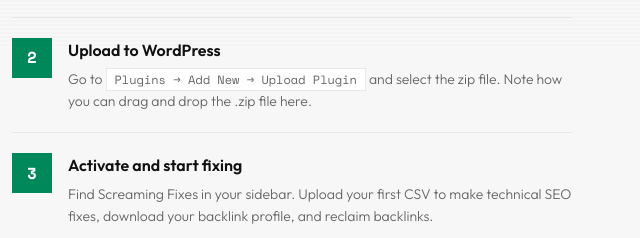
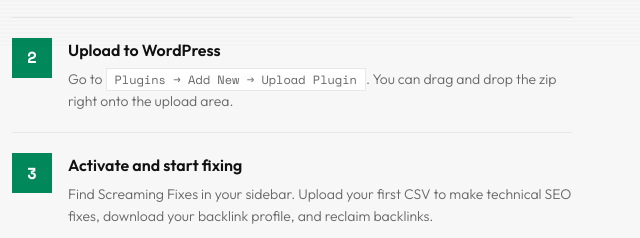
Before and after one commit to backofnapkin/screaming-fixes, a plain HTML site: page public/download/index.html in a window 1280 px wide. Shown: the part 752-990 px from the top of the page, 348-988 px from the left. Drawn offline with nearby package versions, Linux system fonts and the light colour scheme.

Commit message:
Improve step 2 wording on download page

```diff
--- a/public/download/index.html
+++ b/public/download/index.html
@@ -546,7 +546,7 @@
         <div class="step-num">2</div>
         <div>
           <h3>Upload to WordPress</h3>
-          <p>Go to <code>Plugins &rarr; Add New &rarr; Upload Plugin</code> and select the zip file. Note how you can drag and drop the .zip file here.</p>
+          <p>Go to <code>Plugins &rarr; Add New &rarr; Upload Plugin</code>. You can drag and drop the zip right onto the upload area.</p>
         </div>
       </div>
       <div class="install-step">
```
